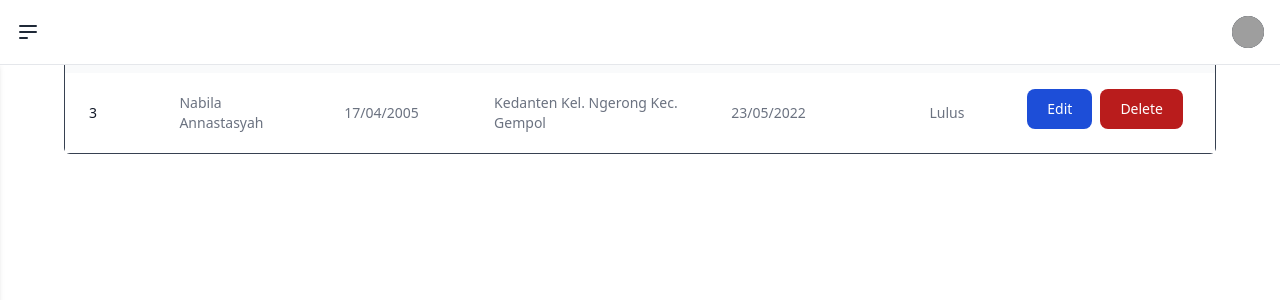
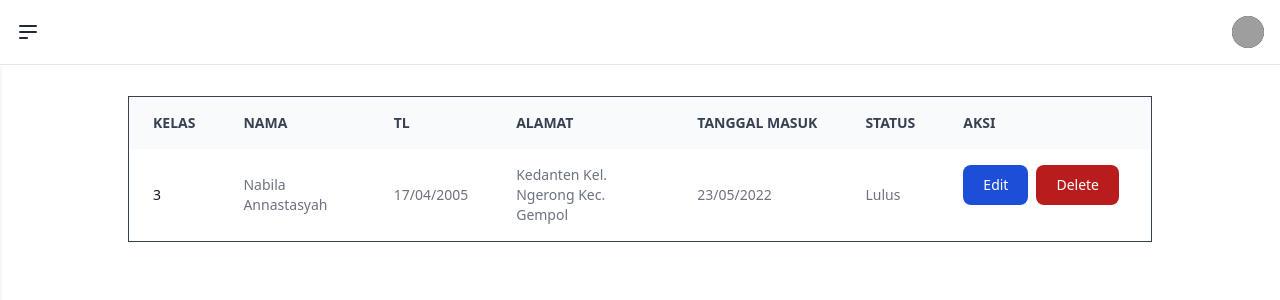
Before and after one commit to Afidah08/santri, a Next.js app: page /nilai in a window 1280 px wide. Shown: the top 300 px of the page. Built offline with nearby package versions, Linux system fonts and the light colour scheme; grey boxes are pictures that could not be loaded.

Commit message:
fix table

```diff
--- a/components/layout/drawer.js
+++ b/components/layout/drawer.js
@@ -30,7 +30,7 @@ const Drawer = ({ isOpen }) => {
           <ul className="space-y-2">
             <li>
               <a
-                href="index/"
+                href="/"
                 className="flex items-center p-2 text-base font-normal text-gray-900 rounded-lg dark:text-white hover:bg-gray-100 dark:hover:bg-gray-700"
               >
                 <BsFillBarChartFill className=" text-2xl ml-1 text-gray-400" />
--- a/components/layout/layout.js
+++ b/components/layout/layout.js
@@ -8,7 +8,7 @@ const Layout = ({ children }) => {
     <>
       <Navbar isOpen={isOpen} setIsOpen={setIsOpen} />
       <Drawer isOpen={isOpen} />
-      <div className="max-w-6xl mx-auto">{children}</div>
+      <div className="max-w-5xl mx-auto">{children}</div>
     </>
   );
 };
--- a/pages/nilai.js
+++ b/pages/nilai.js
@@ -4,7 +4,7 @@ const Nilai = () => {
   return (
     <>
       <main>
-        <div class="relative rounded-md overflow-hidden">
+        <div class="relative rounded-md overflow-hidden h-[calc(100vh-65px)] pt-24">
           <table class="w-full text-sm text-left text-gray-500 dark:text-gray-400 border border-gray-700 rounded-lg">
             <thead class="text-sm text-gray-700 uppercase bg-gray-50 dark:bg-gray-700 dark:text-gray-400">
               <tr>
@@ -12,16 +12,16 @@ const Nilai = () => {
                   Kelas
                 </th>
                 <th scope="col" class="px-6 py-4">
-                  Nama Panjang
+                  Nama
                 </th>
                 <th scope="col" class="px-6 py-4">
-                  Tanggal Lahir
+                  TL
                 </th>
                 <th scope="col" class="px-6 py-4">
                   Alamat
                 </th>
-                <th scope="col" class="px-6 py-4">
-                  Diterima Pada Tanggal
+                <th scope="col" class="px-6 py-4  whitespace-nowrap">
+                  Tanggal Masuk
                 </th>
                 <th scope="col" class="px-6 py-4">
                   Status
```
